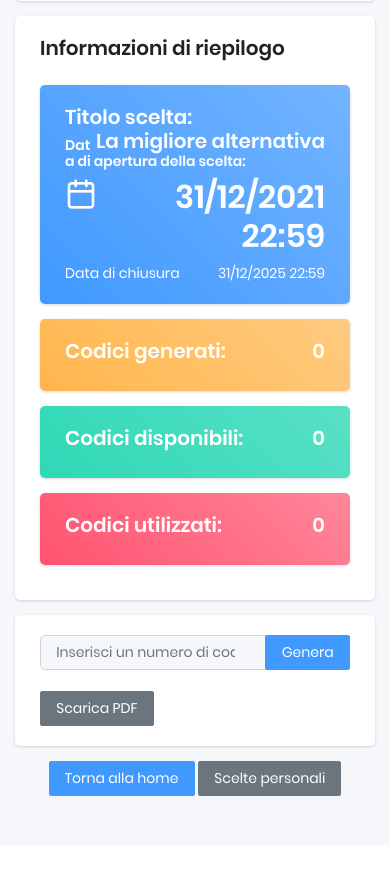
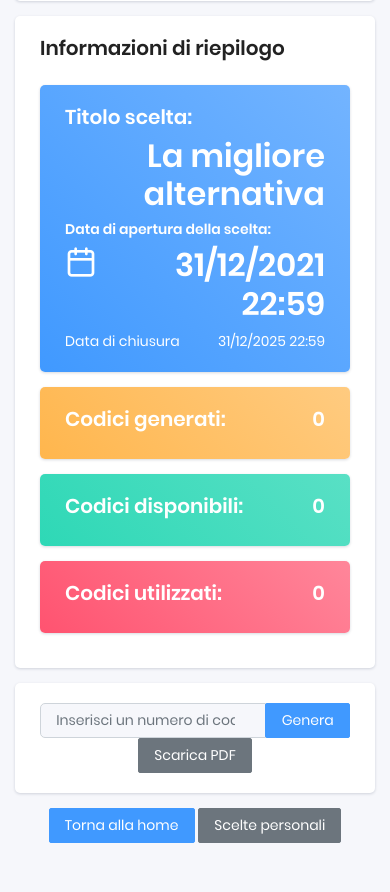
Before and after one commit to StefanoTrv/PollAtMe, a Django app: page /tokens/1/ in a window 390 px wide. Shown: the part 494-1386 px from the top of the page. Before the commit the page ends 1290 px from the top, so only its background shows below. Run offline with Django 4.2, Linux system fonts and the light colour scheme; a user stored in the database is signed in; data comes from the database, SQL or seed files in the repository; data that the repository does not hold is empty; parts of the project's set-up code (start-up, migrations or seed data) failed here and were passed over; some libraries are stand-ins or nearby versions.

Commit message:
fix responsivity

```diff
--- a/templates/polls/tokens_page.html
+++ b/templates/polls/tokens_page.html
@@ -25,10 +25,12 @@
                     <div class="card-body">
                         <h5 class="card-title">Informazioni di riepilogo</h5>
                         <div class="row">
-                            <div class="col-md-12">
+                            <div class="col-sm-12">
                               <div class="card bg-c-blue order-card">
                                 <div class="card-body">
-                                  <h5 class="text-white">Titolo scelta: <span class="float-end"> {{ poll.title }} </h5>
+                                  <h5 class="text-white">Titolo scelta: </h5>
+                                  <h2 class="text-end text-white"><span>{{poll.title}}</span>
+                                  </h2>
                                   <h6 class="text-white">Data di apertura della scelta:</h6>
                                   <h2 class="text-end text-white"><em class="feather icon-calendar float-start"></em><span>{{ poll.start | date:"d/m/Y H:i" }}</span></h2>
                                   <p class="m-b-0">Data di chiusura<span class="float-end">{{ poll.end |  date:"d/m/Y H:i" }}</span></p>
@@ -62,23 +64,30 @@
                     </div>
                 </div>
             </div>
-            <div class="col-sm-12">
+            <div class="col-sm-3"></div>
+            <div class="col-sm-6">
                 <div class="card">
                     <div class="card-body">
                         <form method="post">
                             {% csrf_token %}
-                                <div class="input-group">
-                                    <input type="number" name="n" class="form-control" placeholder="Inserisci un numero di codici da generare compreso tra 1 e 40" aria-label="Recipient's username" aria-describedby="basic-addon2" min="1" max="40" required>
-                                    <div class="input-group-append">
-                                        <button type="submit" class="btn btn-block btn-primary"> Genera </button>
+                                <div class="row align-center">
+                                    <div class="col-sm-12 col-lg-9">
+                                        <div class="input-group">
+                                            <input type="number" name="n" class="form-control" placeholder="Inserisci un numero di codici da generare compreso tra 1 e 40" aria-label="Recipient's username" aria-describedby="basic-addon2" min="1" max="40" required>
+                                            <div class="input-group-append">
+                                                <button type="submit" class="btn btn-block btn-primary"> Genera </button>
+                                            </div>
+                                        </div>
+                                    </div>
+                                    <div class="col-sm-12 col-lg-3 text-center">
+                                        <a class="btn btn-block btn-secondary" href= {% url 'polls:download_tokens' id=poll.id %}> Scarica PDF </a>
                                     </div>
                                 </div>
                         </form>
-                        <br>
-                        <a class="btn btn-block btn-secondary" href= {% url 'polls:download_tokens' id=poll.id %}> Scarica PDF </a>
                     </div>
                 </div>
             </div>
+            <div class="col-sm-3"></div>
             <div class="col-sm-12" style="text-align:center">
                 <a class="btn btn-block btn-primary mb-4" href="/">Torna alla home</a>
                 <a class="btn btn-block btn-secondary mb-4" href="{% url 'polls:personal_polls' %}">Scelte personali</a>
```
